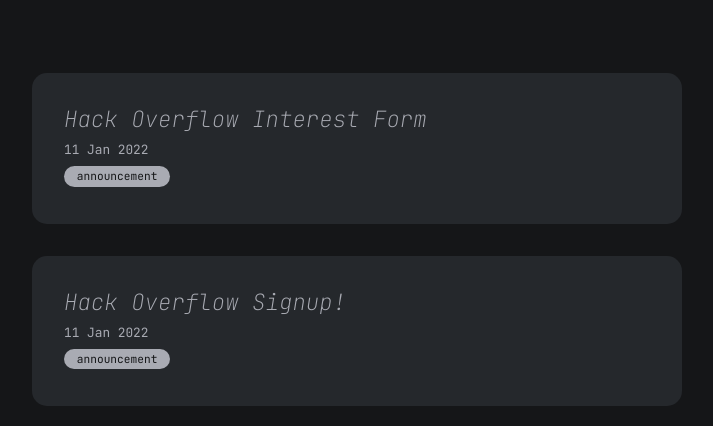
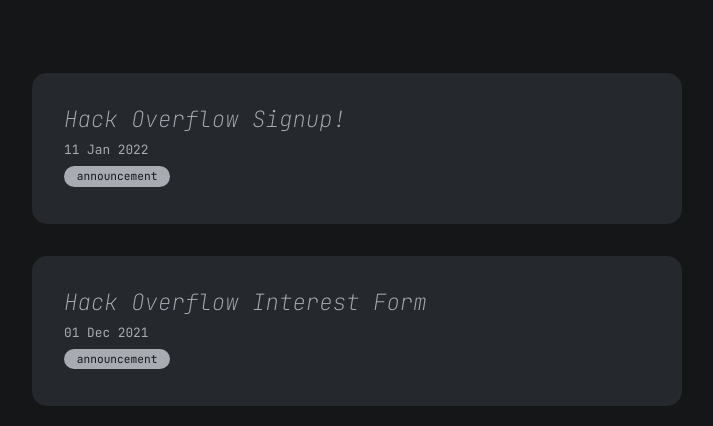
Before and after one commit to J-Souffle/T4GWebsite, a Jekyll site: the page built from index.md, in a window 1280 px wide. Shown: the part 320-746 px from the top of the page, without its empty margins (283-996 px from the left). Built offline with Jekyll 4.4.1, drawn with Linux system fonts in a browser that asks for light colours.

Commit message:
Update 2021-01-11-Hack-Overflow-Interest.md

```diff
--- a/all_collections/_posts/2021-01-11-Hack-Overflow-Interest.md
+++ b/all_collections/_posts/2021-01-11-Hack-Overflow-Interest.md
@@ -1,7 +1,7 @@
 ---
 layout: post
 title:  Hack Overflow Interest Form
-date:   2022-01-10 20:42:46 -0500
+date:   2021-11-30 20:42:46 -0500
 categories: ["announcement"]
 ---
 
```
